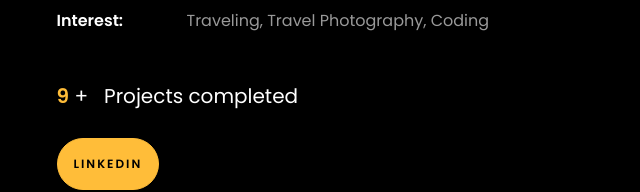
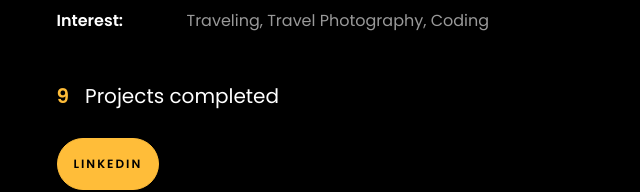
Before and after one commit to Alpesh0101/My_Website, a plain HTML site: page index.html in a window 1280 px wide. Shown: the part 1371-1563 px from the top of the page, 534-1174 px from the left. Drawn offline with Linux system fonts and the light colour scheme; files whose address does not match are found by name.

Commit message:
Update index.html

```diff
--- a/index.html
+++ b/index.html
@@ -290,7 +290,7 @@
 						<div class="counter-wrap ftco-animate d-flex mt-md-3">
 							<div class="text">
 								<p class="mb-4">
-									<span class="number" data-number="10">0</span> <span>+</span>
+									<span class="number" data-number="10">0</span> <span></span>
 									<span>&nbsp; Projects completed</span>
 								</p>
 								<p><a href="https://www.linkedin.com/in/alpesh-patil-71b04623a/" class="btn btn-primary py-3 px-3">LinkedIn</a></p>
```
